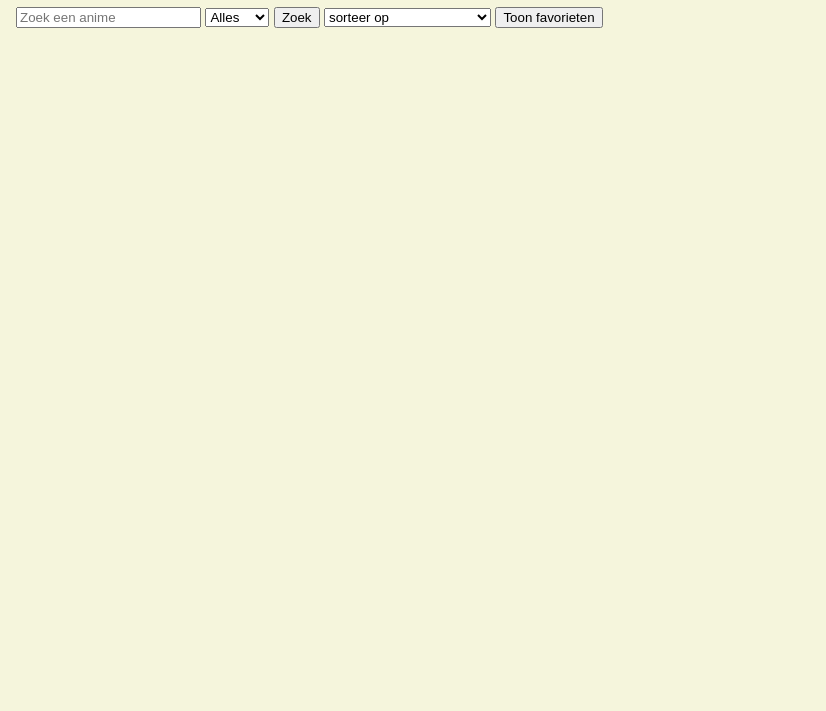
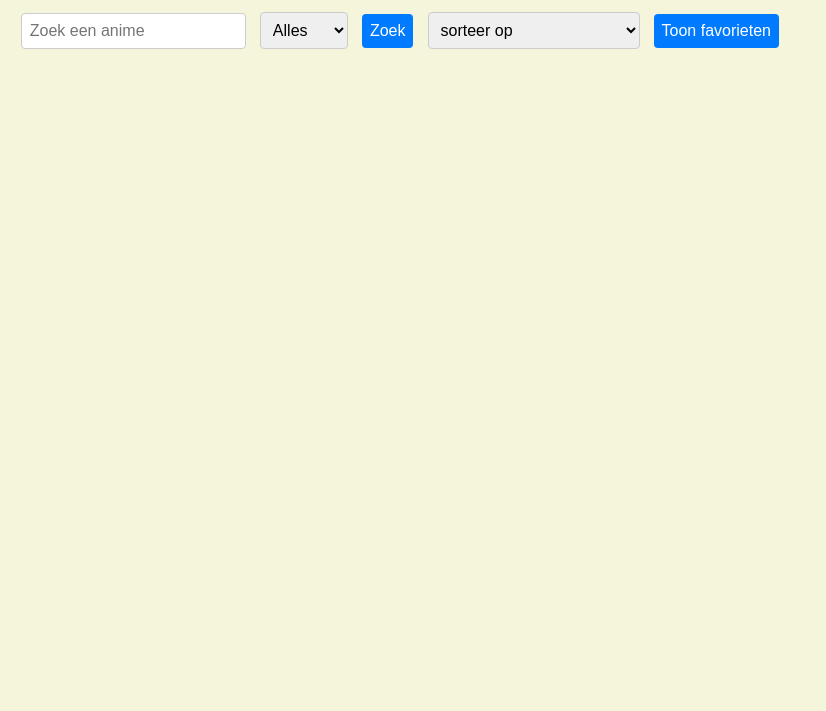
Before and after one commit to imadbvi/WEB-ADVANCED, a website built with Vite: page index.html in a window 1280 px wide. Shown: the part 89-800 px from the top of the page, without its empty margins (0-826 px from the left). Built offline with nearby package versions, Linux system fonts and the light colour scheme; no server answers.

Commit message:
layout zoekknop en filterknop

```diff
--- a/src/css/style.css
+++ b/src/css/style.css
@@ -33,3 +33,25 @@ body {
     text-align: center;
     color: #222;
   }
+
+  /* Zoekbalk en filters */
+  input[type="text"],
+  select,
+  button {
+    padding: 0.5rem;
+    margin: 0.3rem;
+    font-size: 1rem;
+    border: 1px solid #ccc;
+    border-radius: 4px;
+  }
+
+  button {
+    background-color: #007bff;
+    color: white;
+    border: none;
+    cursor: pointer;
+  }
+
+  button:hover {
+    background-color: #0056b3;
+  }
```
